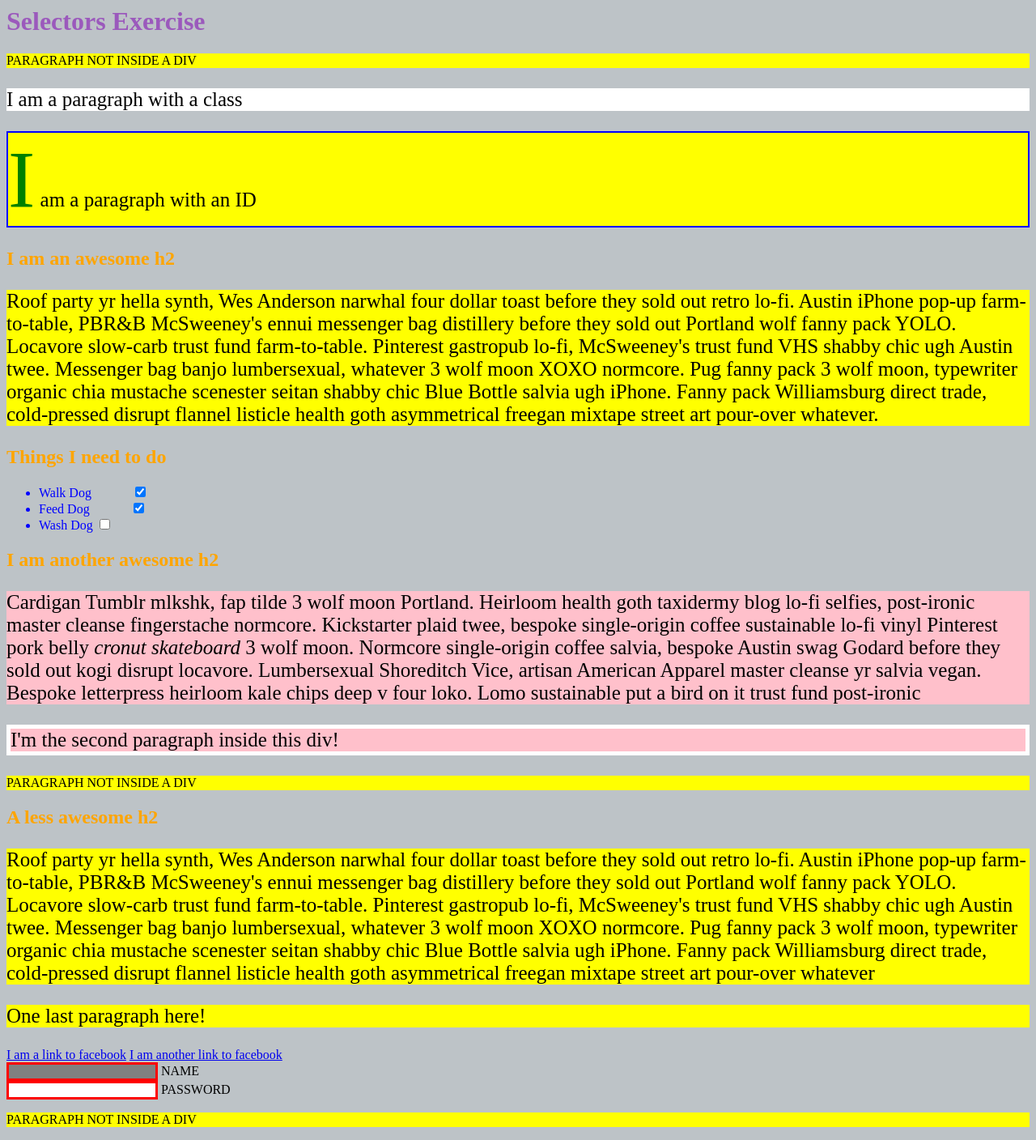
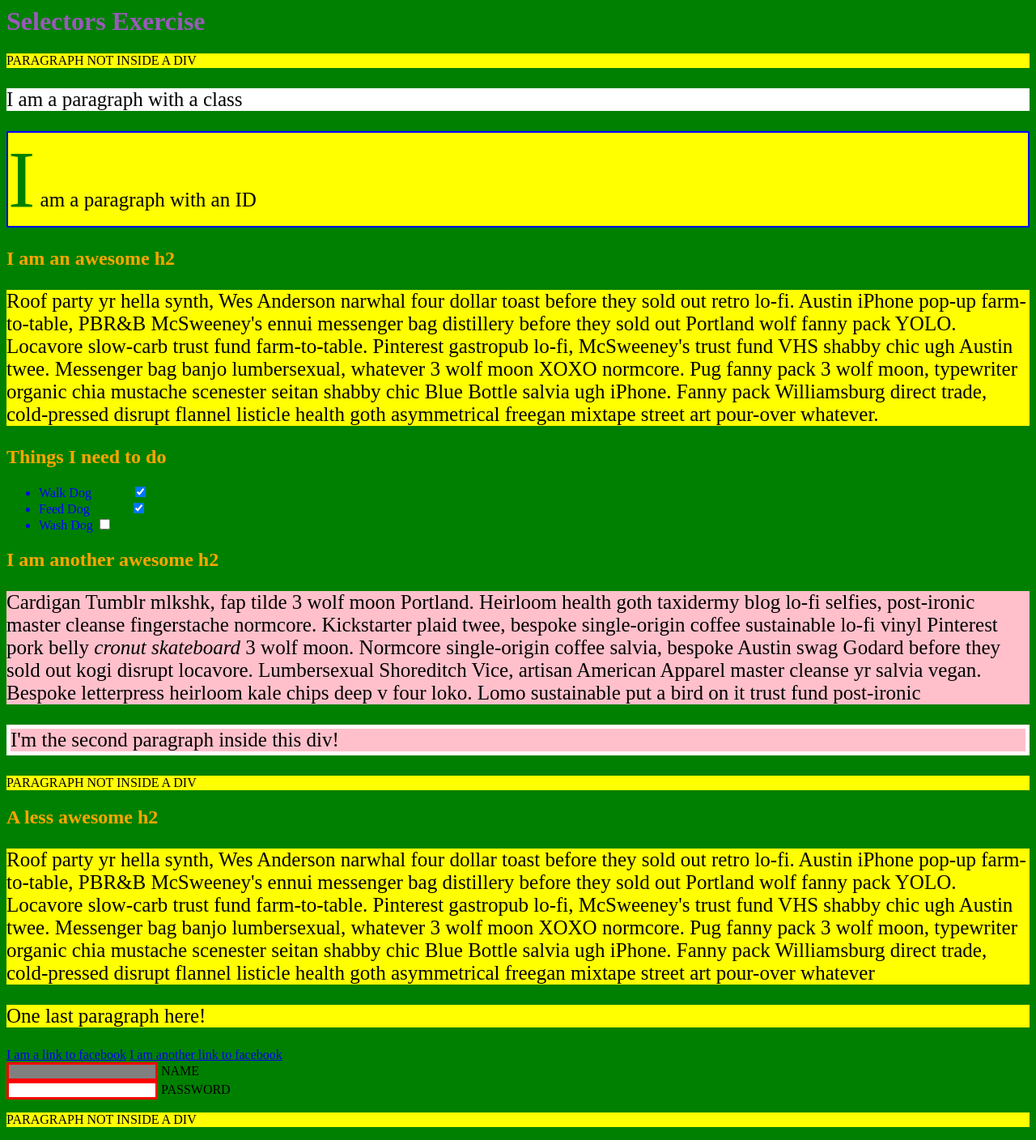
Before and after one commit to desamsetti/WebDevelopment, a PHP site: page /selectorsExercise.html in a window 1280 px wide. Shown: the whole page at 81% size. Run offline with PHP 8.4, Linux system fonts and the light colour scheme.

Commit message:
Changed Color

```diff
--- a/09-Selector-Exercise-Starter/09_Selector_Exercise_Starter/selectors.css
+++ b/09-Selector-Exercise-Starter/09_Selector_Exercise_Starter/selectors.css
@@ -3,7 +3,8 @@ DO NOT ALTER THE EXISTING HTML TO DO THIS.  WRITE ONLY CSS!
 
 /* Give the <body> element a background of #bdc3c7*/
 body{
-	background:#bdc3c7;
+	/*background:#bdc3c7;*/
+	background: green;
 }
 
 /* Make the <h1> element #9b59b6*/
```
